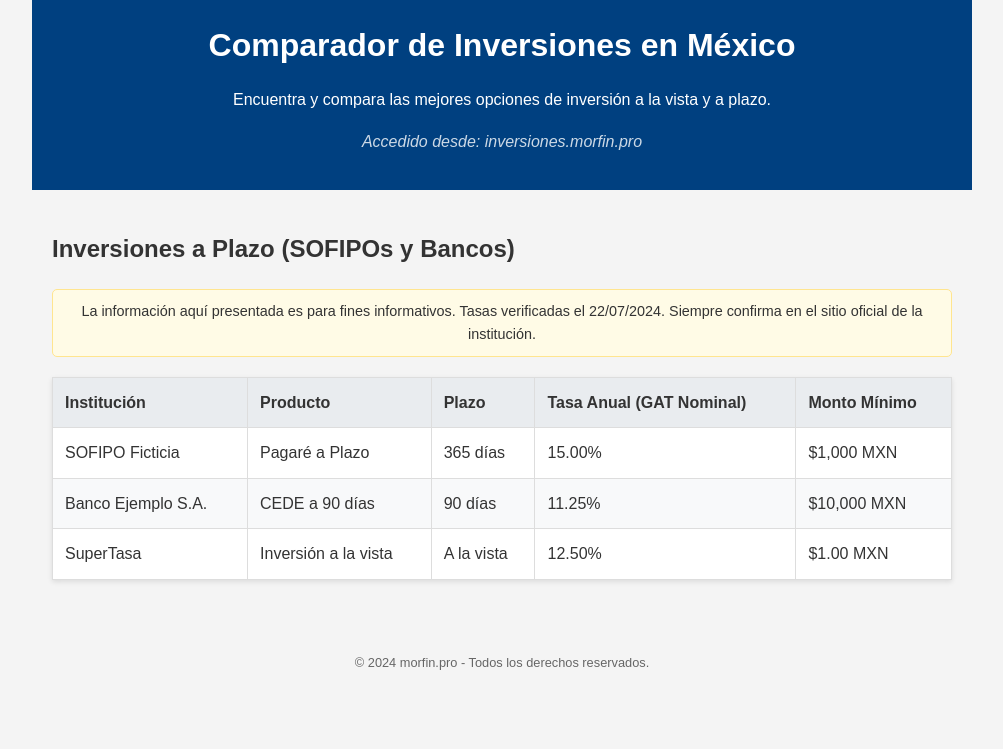
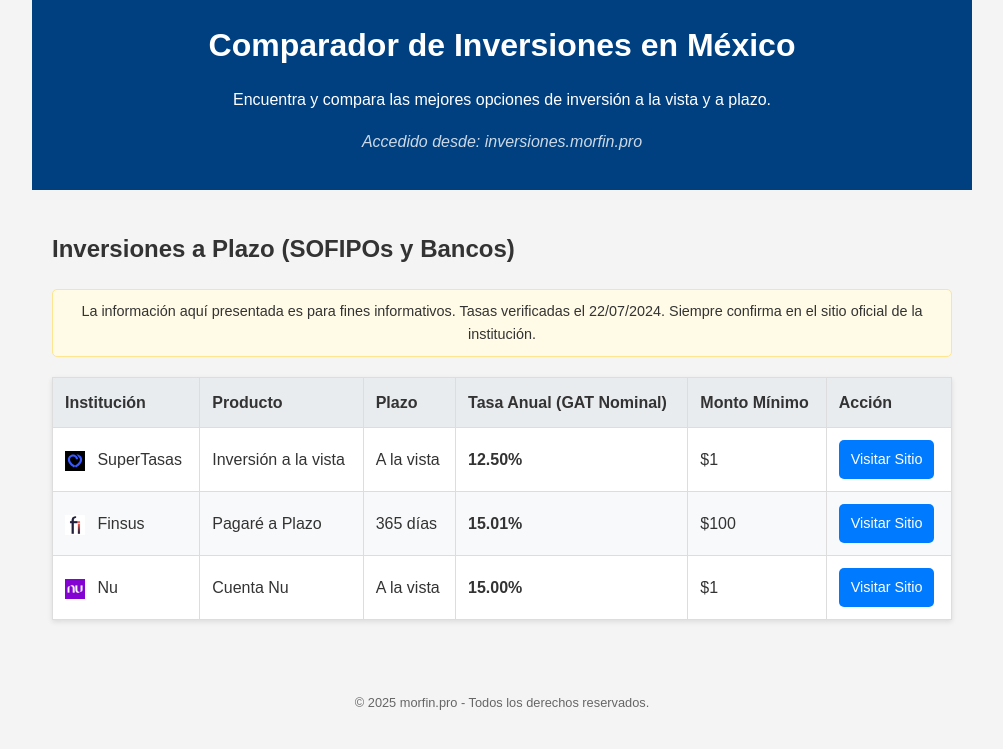
Before and after one commit to jesusmorfyn/inversiones, a plain HTML site: page index.html in a window 1280 px wide. Shown: the whole page, without its empty margins (138-1141 px from the left). Drawn offline with Linux system fonts and the light colour scheme.

Commit message:
feat: Cargar tabla de inversiones dinámicamente desde JSON

```diff
--- /dev/null
+++ b/app.js
@@ -0,0 +1,37 @@
+document.addEventListener('DOMContentLoaded', () => {
+    const tablaBody = document.getElementById('tabla-inversiones');
+
+    // Usamos fetch para cargar el archivo JSON
+    fetch('data.json')
+        .then(response => response.json())
+        .then(data => {
+            // Limpiamos la tabla por si acaso
+            tablaBody.innerHTML = '';
+
+            // Recorremos cada inversión en nuestro archivo JSON
+            data.forEach(inversion => {
+                // Creamos una nueva fila (tr)
+                const fila = document.createElement('tr');
+
+                // Creamos las celdas (td) y las llenamos con los datos
+                fila.innerHTML = `
+                    <td>
+                        <img src="${inversion.logo}" alt="Logo ${inversion.institucion}" width="20" style="margin-right: 8px; vertical-align: middle;">
+                        ${inversion.institucion}
+                    </td>
+                    <td>${inversion.producto}</td>
+                    <td>${inversion.plazo_texto}</td>
+                    <td><strong>${inversion.tasa_anual.toFixed(2)}%</strong></td>
+                    <td>$${inversion.monto_minimo.toLocaleString('es-MX')}</td>
+                    <td><a href="${inversion.url_oferta}" target="_blank" class="btn-visitar">Visitar Sitio</a></td>
+                `;
+
+                // Añadimos la fila completa a la tabla
+                tablaBody.appendChild(fila);
+            });
+        })
+        .catch(error => {
+            console.error('Error al cargar los datos de inversión:', error);
+            tablaBody.innerHTML = '<tr><td colspan="6">No se pudo cargar la información. Intenta de nuevo más tarde.</td></tr>';
+        });
+});
--- /dev/null
+++ b/data.json
@@ -0,0 +1,32 @@
+[
+    {
+        "institucion": "SuperTasas",
+        "producto": "Inversión a la vista",
+        "plazo_dias": 1,
+        "plazo_texto": "A la vista",
+        "tasa_anual": 12.50,
+        "monto_minimo": 1.00,
+        "logo": "logos/supertasas.svg",
+        "url_oferta": "https://www.supertasas.com/"
+    },
+    {
+        "institucion": "Finsus",
+        "producto": "Pagaré a Plazo",
+        "plazo_dias": 365,
+        "plazo_texto": "365 días",
+        "tasa_anual": 15.01,
+        "monto_minimo": 100.00,
+        "logo": "logos/finsus.jpg",
+        "url_oferta": "https://www.finsus.mx/"
+    },
+    {
+        "institucion": "Nu",
+        "producto": "Cuenta Nu",
+        "plazo_dias": 1,
+        "plazo_texto": "A la vista",
+        "tasa_anual": 15.00,
+        "monto_minimo": 1.00,
+        "logo": "logos/nu.png",
+        "url_oferta": "https://nu.com.mx/"
+    }
+]
--- a/index.html
+++ b/index.html
@@ -26,41 +26,18 @@
                     <th>Plazo</th>
                     <th>Tasa Anual (GAT Nominal)</th>
                     <th>Monto Mínimo</th>
+                    <th>Acción</th> <!-- Nueva columna -->
                 </tr>
             </thead>
-            <tbody>
-                <!-- EJEMPLO 1: SOFIPO -->
-                <tr>
-                    <td>SOFIPO Ficticia</td>
-                    <td>Pagaré a Plazo</td>
-                    <td>365 días</td>
-                    <td>15.00%</td>
-                    <td>$1,000 MXN</td>
-                </tr>
-                <!-- EJEMPLO 2: Banco -->
-                <tr>
-                    <td>Banco Ejemplo S.A.</td>
-                    <td>CEDE a 90 días</td>
-                    <td>90 días</td>
-                    <td>11.25%</td>
-                    <td>$10,000 MXN</td>
-                </tr>
-                <!-- EJEMPLO 3: SOFIPO -->
-                <tr>
-                    <td>SuperTasa</td>
-                    <td>Inversión a la vista</td>
-                    <td>A la vista</td>
-                    <td>12.50%</td>
-                    <td>$1.00 MXN</td>
-                </tr>
-                <!-- PUEDES AÑADIR MÁS FILAS AQUÍ -->
+            <tbody id="tabla-inversiones">
+                <!-- Las filas se insertarán aquí con JavaScript -->
             </tbody>
         </table>
     </main>
 
     <footer>
-        <p>© 2024 morfin.pro - Todos los derechos reservados.</p>
+        <p>© 2025 morfin.pro - Todos los derechos reservados.</p>
     </footer>
-
+<script src="app.js"></script>
 </body>
 </html>
--- a/style.css
+++ b/style.css
@@ -56,3 +56,16 @@
     font-size: 0.8em;
     color: #666;
 }
+.btn-visitar {
+    background-color: #007bff;
+    color: #fff;
+    padding: 8px 12px;
+    text-decoration: none;
+    border-radius: 5px;
+    font-size: 0.9em;
+    display: inline-block;
+    text-align: center;
+}
+.btn-visitar:hover {
+    background-color: #0056b3;
+}
```
Also changed, not shown: logos/finsus.jpg (added), logos/nu.png (added), logos/supertasas.svg (added).
